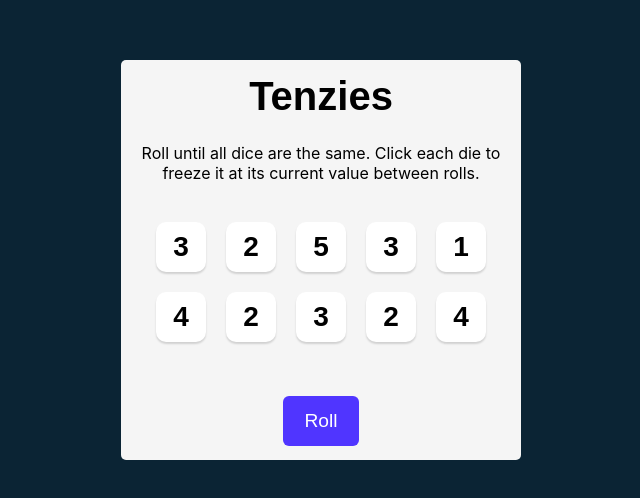
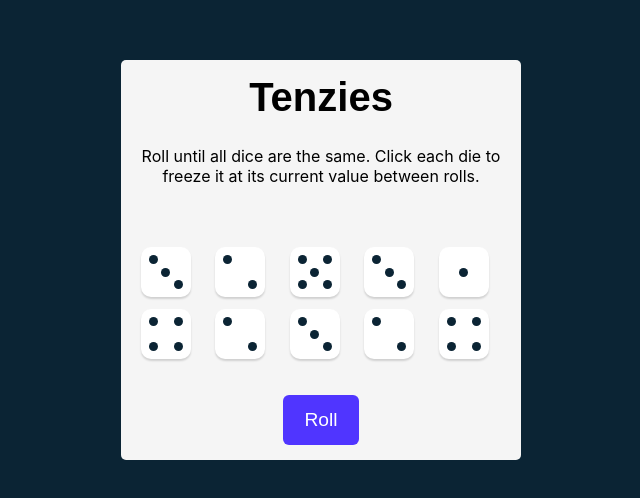
Before and after one commit to Amandecoe/React-Practice, a React (Vite) app in the folder tenzies/: page / in a window 1280 px wide. Shown: the part 140-638 px from the top of the page, without its empty margins (319-959 px from the left). Built offline with nearby package versions, Linux system fonts and the light colour scheme.

Commit message:
working on the dices on css

```diff
--- a/tenzies/components/Die.jsx
+++ b/tenzies/components/Die.jsx
@@ -1,14 +1,33 @@
+const PIPS = {
+    1: [5],
+    2: [1, 9],
+    3: [1, 5, 9],
+    4: [1, 3, 7, 9],
+    5: [1, 3, 5, 7, 9],
+    6: [1, 3, 4, 6, 7, 9],
+}
 export default function Die(props){
     const styles = {
         backgroundColor : props.isHeld ? "#59E391" : "white"
     }
     return (
         <>
-        <div>
-        <button style={styles}
-        onClick = {props.hold}>
-            {props.value}</button>
-        </div>
-        </>
+        <button
+        className="die"
+        aria-pressed={props.isHeld}
+        aria-label={`Die showing ${props.value}${props.isHeld ? ", held" : ""}`}
+        onClick={props.hold}
+                            >
+        {PIPS[props.value].map(cell => (
+        <i
+            key={cell}
+            style={{
+            gridRow: Math.ceil(cell / 3),
+            gridColumn: ((cell - 1) % 3) + 1,
+            }}
+        />
+        ))}
+    </button>
+    </>
     )
 }
--- a/tenzies/src/App.jsx
+++ b/tenzies/src/App.jsx
@@ -38,7 +38,8 @@ import Confetti from "react-confetti"
       )
     }
 
-    const gameWon = dice.every(die => die.isHeld)
+    const gameWon = dice.every(die => die.isHeld) &&
+                    dice.every(die => die.value === dice[0].value)
       return (
           <main>
             {gameWon && <Confetti/>}
--- a/tenzies/src/index.css
+++ b/tenzies/src/index.css
@@ -41,11 +41,34 @@ main {
     text-align: center;
     padding:10px;
 }
-.dice-container{
+.dice-container {
   display: grid;
-  grid-template: auto auto / repeat(5, 1fr);
-  gap: 20px;
-  margin-bottom: 40px;
+  grid-template-columns: repeat(5, 1fr);
+  gap: 12px;
+  max-width: 480px;
+  width: 100%;
+  padding:20px;
+}
+.die {
+  padding: 10%;
+  border: 0;
+  border-radius: 16%;
+  background: #f5f7fa;
+  display: grid;
+  grid-template: repeat(3, 1fr) / repeat(3, 1fr);
+  box-shadow: 0 5px 0 rgba(0, 0, 0, 0.3);
+}
+
+.die[aria-pressed="true"] {
+  background: #59e391;
+}
+
+.die i {
+  width: 72%;
+  aspect-ratio: 1;
+  margin: auto;
+  border-radius: 50%;
+  background: #0b2434;
 }
 button{
       font-family: Karla, sans-serif;
```
